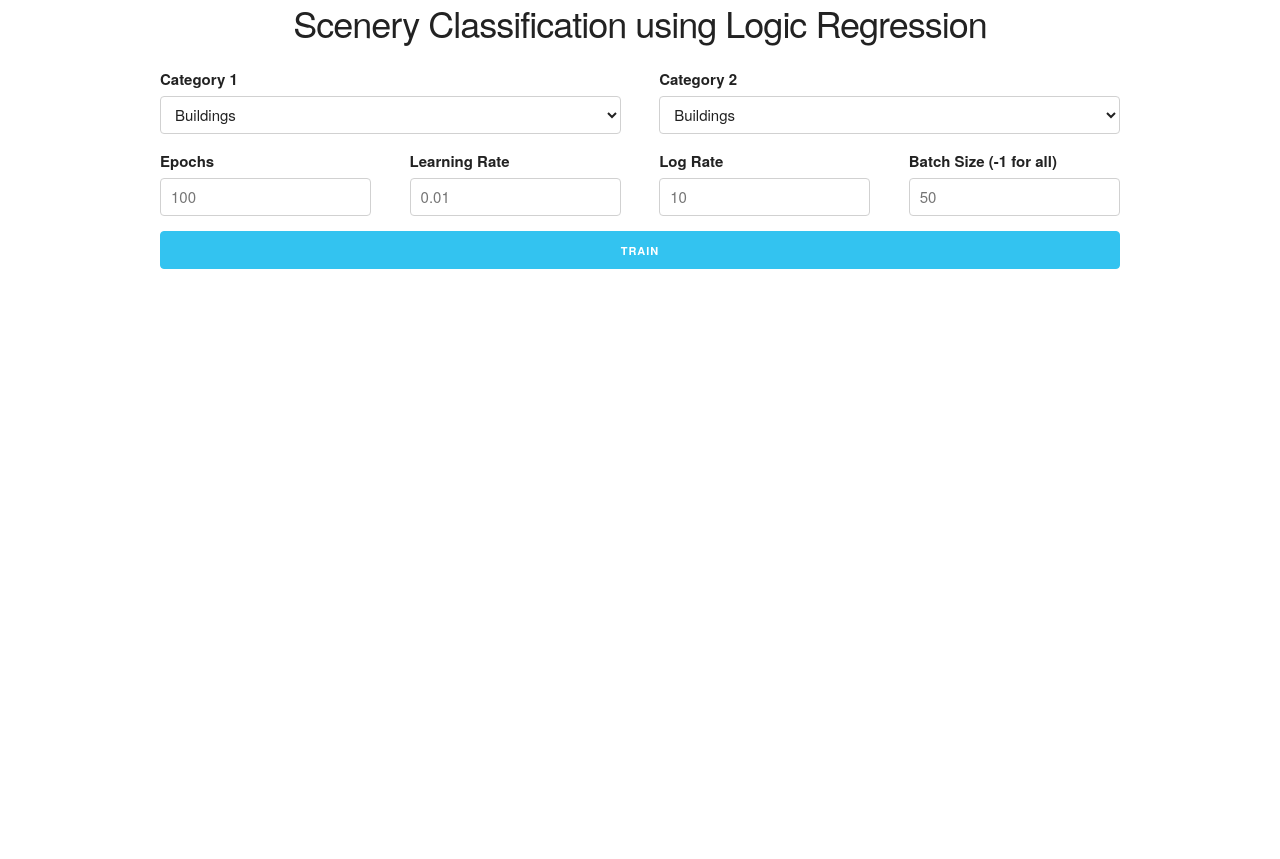
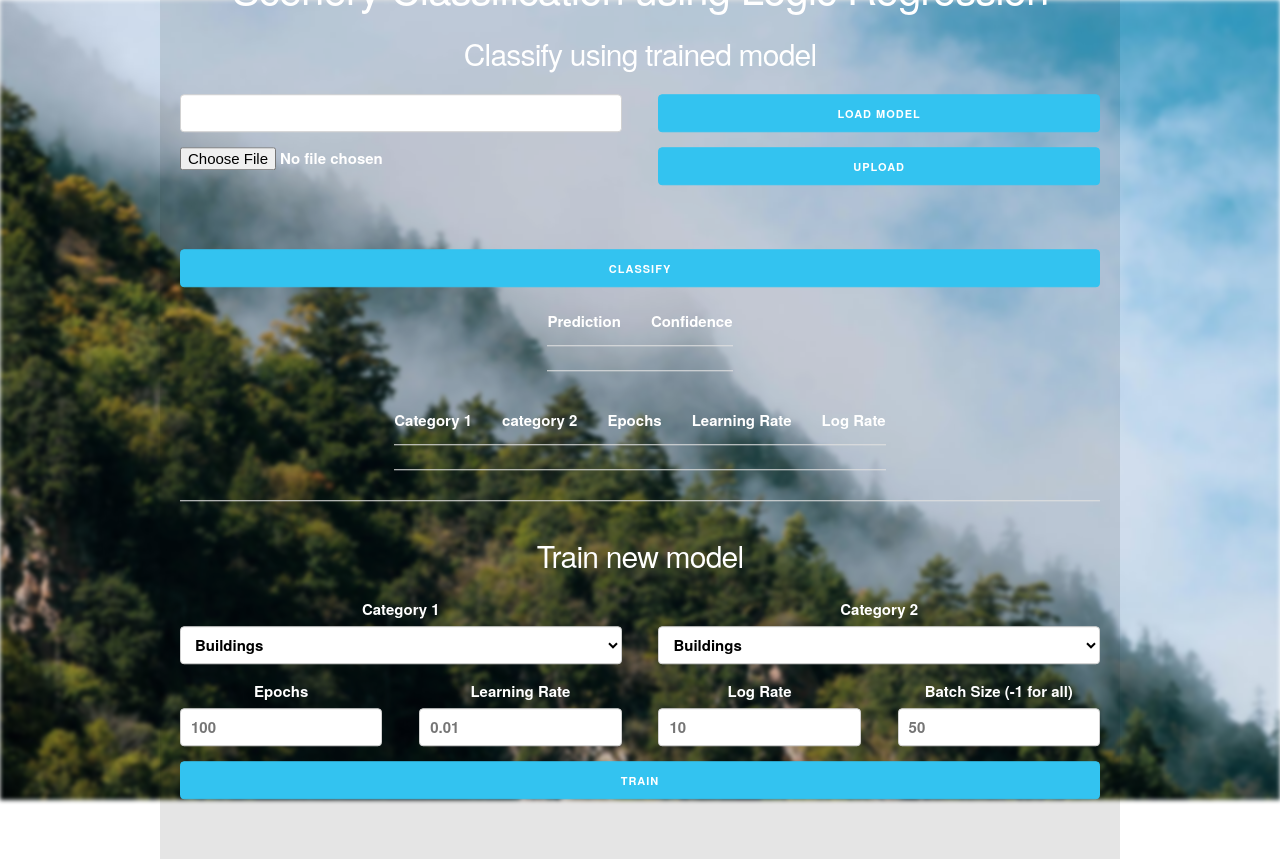
Before and after one commit to satwik-kambham/Scenery-Classifier, a Flask app: page / in a window 1280 px wide. Before the commit the page ends 269 px from the top, so only its background shows below. Run offline with Flask 2, Linux system fonts and the light colour scheme; lists and menus that the app fills with data are empty.

Commit message:
Added UI for storing and retieving and bg img

```diff
--- a/Web App/app.py
+++ b/Web App/app.py
@@ -1,3 +1,4 @@
+import json
 from queue import Queue
 from threading import Thread
 from flask import Flask, Response, jsonify, render_template, request
@@ -33,7 +34,7 @@ def train():
         images, labels = images[:batch_size], labels[:batch_size]
 
     global model
-    model = Classifier(images, labels, training_parameters)
+    model = Classifier.new_model(images, labels, training_parameters)
 
     p = Thread(target=model.train, args=(add_cost,))
     p.start()
@@ -77,11 +78,15 @@ def predict():
     print(data)
     return jsonify(data)
 
-@app.route('/store', methods = ['GET'])
+@app.route('/store', methods = ['GET', 'POST'])
 def store():
-    json_data = model.to_json()
-    print(json_data)
-    with open('model.json', 'w') as f:
-        f.write(json_data)
+    model.to_hdf('../models/'+'model.h5')
+    return 'Model stored'
 
-    return 'Model stored'
+@app.route('/load', methods = ['GET', 'POST'])
+def load():
+    print('Model loaded')
+    global model
+    fname = json.loads(request.data.decode('utf-8'))['fname']
+    model = Classifier.from_hdf('../models/'+fname)
+    return jsonify(model.training_parameters)
--- a/Web App/static/css/style.css
+++ b/Web App/static/css/style.css
@@ -1,4 +1,5 @@
-h3 {
+h2,
+h4 {
     text-align: center;
 }
 
@@ -6,3 +7,52 @@ table {
     margin-left: auto;
     margin-right: auto;
 }
+
+.bg-image {
+    background-image: url('../assets/alpine.jpg');
+    filter: blur(2px);
+    -webkit-filter: blur(2px);
+
+    height: 100%;
+
+    background-position: center;
+    background-repeat: no-repeat;
+    background-size: cover;
+}
+
+#main {
+    background-color: rgb(0, 0, 0);
+    background-color: rgba(0, 0, 0, 0.1);
+    color: white;
+    font-weight: bold;
+    position: absolute;
+    top: 50%;
+    left: 50%;
+    transform: translate(-50%, -50%);
+    z-index: 2;
+    text-align: center;
+    padding: 20px;
+}
+
+canvas {
+    background-color: rgb(0, 0, 0);
+    background-color: rgba(0, 0, 0, 0.7);
+}
+
+input,
+select{
+    color: black;
+}
+
+#file-selector {
+    color: white;
+}
+
+* {
+    box-sizing: border-box;
+}
+
+body,
+html {
+    height: 100%;
+}
--- /dev/null
+++ b/Web App/static/js/index.js
@@ -0,0 +1,37 @@
+document.getElementById('file-selector').addEventListener('change', (e) => {
+    url = URL.createObjectURL(e.target.files[0])
+    document.getElementById('image-preview').src = url
+})
+
+document.getElementById('upload-image').addEventListener('click', (e) => {
+    document.getElementById('test').disabled = false
+})
+
+document.getElementById('test').addEventListener('click', () => {
+    fetch('/predict')
+        .then(response => response.json())
+        .then(data => {
+            document.getElementById('pred').innerText = data.label
+            document.getElementById('conf').innerText = data.prediction
+        })
+})
+
+document.getElementById('load').addEventListener('click', () => {
+    fetch('/load', {
+        method: 'POST',
+        headers: {
+            'Content-Type': 'application/json'
+        },
+        body: JSON.stringify({
+            fname: document.getElementById('fname').value,
+        })
+    })
+        .then(response => response.json())
+        .then(data => {
+            document.getElementById('c1').innerText = data['category-1']
+            document.getElementById('c2').innerText = data['category-2']
+            document.getElementById('ep').innerText = data['epochs']
+            document.getElementById('lr').innerText = data['learning-rate']
+            document.getElementById('lgr').innerText = data['log-rate']
+        })
+})
--- a/Web App/templates/index.html
+++ b/Web App/templates/index.html
@@ -20,8 +20,67 @@
     <!-- Chart.js -->
     <script src="../static/js/chart.js"></script>
 
-    <div class="container">
-        <h3>Scenery Classification using Logic Regression</h3>
+    <div class="bg-image"></div>
+
+    <div id="main" class="container">
+        <h2>Scenery Classification using Logic Regression</h2>
+        <div id="classify">
+            <h4>Classify using trained model</h4>
+            <div class="row">
+                <input type="text" id="fname" class="six columns">
+                <button class="button-primary six columns" id="load">Load Model</button>
+            </div>
+
+            <iframe name="dummyframe" id="dummyframe" style="display: none;"></iframe>
+            <form action="upload" method="POST" enctype="multipart/form-data" target="dummyframe">
+                <div class="row">
+                    <input class="six columns" type="file" name="file" id="file-selector" />
+                    <input class="six columns button-primary" type="submit" id="upload-image" value="Upload" />
+                </div>
+            </form>
+            <img id="image-preview" src="">
+
+            <button class="u-full-width button-primary" id="test" disabled>Classify</button>
+
+            <table class="u-max-full-width">
+                <thead>
+                    <tr>
+                        <th>Prediction</th>
+                        <th>Confidence</th>
+                    </tr>
+                </thead>
+                <tbody>
+                    <tr>
+                        <td id="pred"></td>
+                        <td id="conf"></td>
+                    </tr>
+                </tbody>
+            </table>
+
+            <table class="u-max-full-width">
+                <thead>
+                    <tr>
+                        <th>Category 1</th>
+                        <th>category 2</th>
+                        <th>Epochs</th>
+                        <th>Learning Rate</th>
+                        <th>Log Rate</th>
+                    </tr>
+                </thead>
+                <tbody>
+                    <tr>
+                        <td id="c1"></td>
+                        <td id="c2"></td>
+                        <td id="ep"></td>
+                        <td id="lr"></td>
+                        <td id="lgr"></td>
+                    </tr>
+                </tbody>
+            </table>
+        </div>
+        <hr>
+        <div id="train">
+            <h4>Train new model</h4>
             <form action="{{ url_for('train') }}" method="post">
                 <div class="row">
                     <div class="six columns">
@@ -54,23 +113,24 @@
                     </div>
                     <div class="three columns">
                         <label for="learning-rate">Learning Rate</label>
-                    <input id="learning-rate" class="u-full-width"
-                    type="number" step="any" placeholder="0.01" name="learning-rate">
+                        <input id="learning-rate" class="u-full-width" type="number" step="any" placeholder="0.01"
+                            name="learning-rate">
                     </div>
                     <div class="three columns">
                         <label for="log-rate">Log Rate</label>
-                    <input class="u-full-width" id="log-rate"
-                    type="number" placeholder="10" name="log-rate">
+                        <input class="u-full-width" id="log-rate" type="number" placeholder="10" name="log-rate">
                     </div>
                     <div class="three columns">
                         <label for="batch-size">Batch Size (-1 for all)</label>
-                    <input class="u-full-width" id="batch-size"
-                    type="number" placeholder="50" name="batch-size">
+                        <input class="u-full-width" id="batch-size" type="number" placeholder="50" name="batch-size">
                     </div>
                 </div>
                 <input class="u-full-width button-primary" type="submit" value="Train">
             </form>
         </div>
+    </div>
+
+    <script src="../static/js/index.js"></script>
 </body>
 
 </html>
--- a/Web App/templates/train.html
+++ b/Web App/templates/train.html
@@ -20,7 +20,9 @@
     <!-- Chart.js -->
     <script src="../static/js/chart.js"></script>
 
-    <div class="container">
+    <div class="bg-image"></div>
+
+    <div id="main" class="container">
         <h3>Scenery Classification using Logic Regression</h3>
 
         <table class="u-max-full-width">
@@ -51,7 +53,7 @@
         <form action="upload" method="POST" enctype="multipart/form-data" target="dummyframe">
             <div class="row">
                 <input class="six columns" type="file" name="file" id="file-selector" />
-                <input class="six columns" type="submit" id="upload-image" value="Upload"/>
+                <input class="six columns button-primary" type="submit" id="upload-image" value="Upload"/>
             </div>
         </form>
         <img id="image-preview" src="">
```
Also changed, not shown: Web App/model_trainer.py (+70 -14 lines), Web App/static/assets/alpine.jpg (added). Lines whose indentation alone changed are shown as unchanged.
